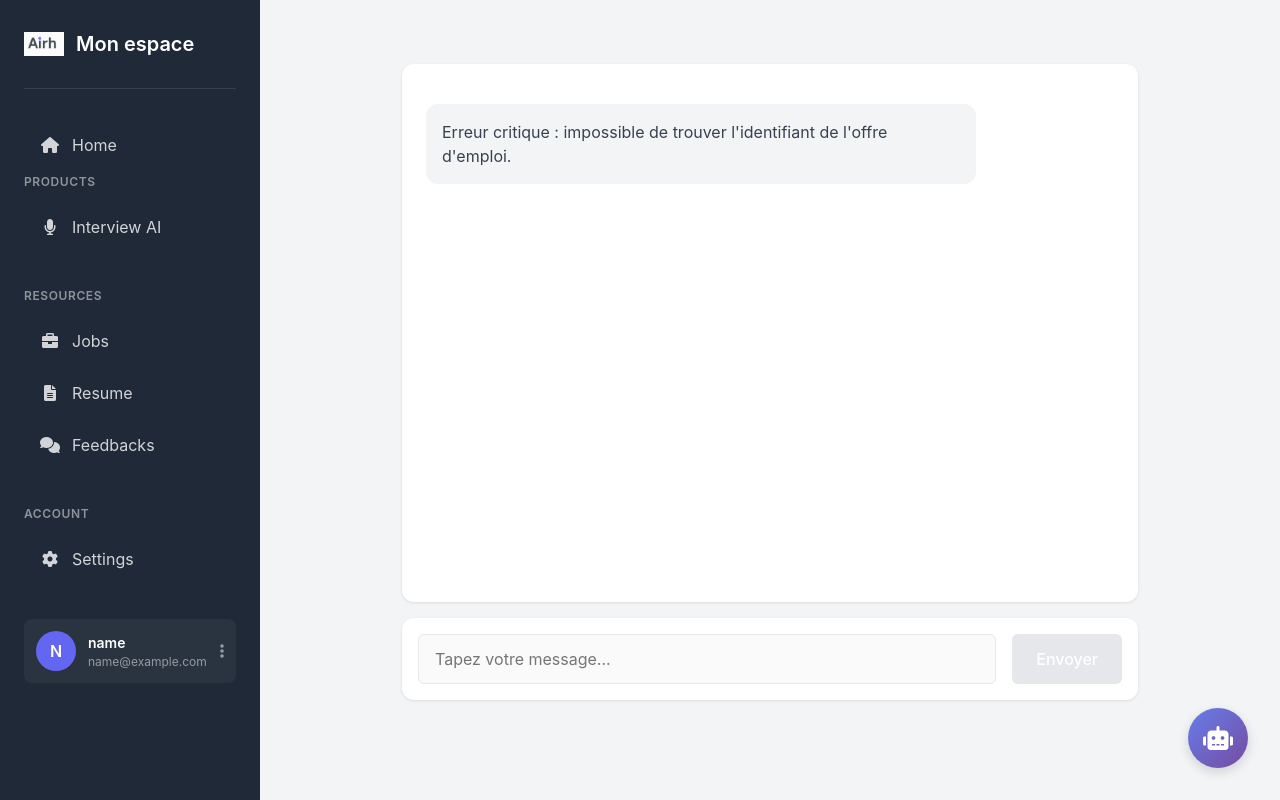
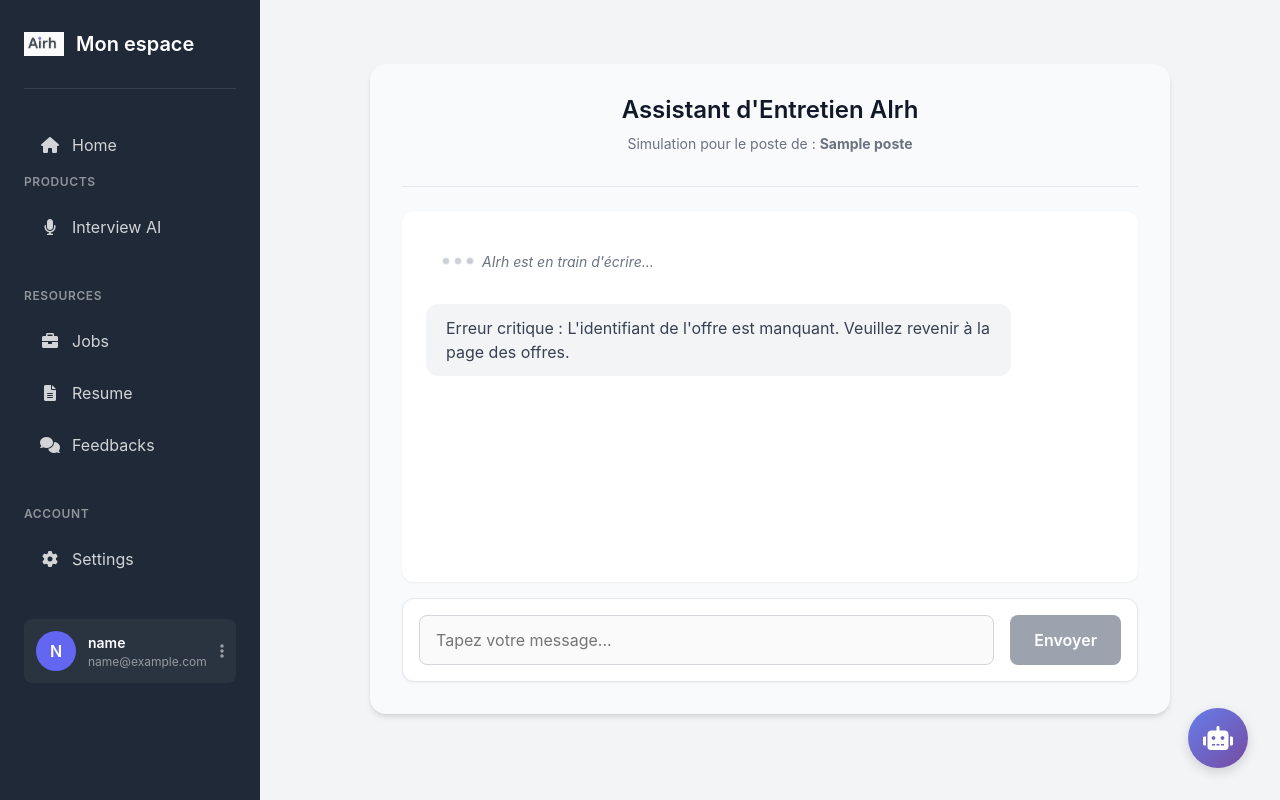
Before and after one commit to quentinL52/AI_interview_front, a Flask app: template templates/interview_ai.html in a window 1280 px wide. Run offline with Flask 3, Linux system fonts and the light colour scheme; the visitor is signed in with stand-in values (Sample User, id 1); tables that the repository leaves empty hold one stand-in row (values such as "Sample post"); the template is opened without the code that fills it: most values are stand-ins (such as "Sample title", 1, 10 or a date in 2020); parts of the project's set-up code (start-up, migrations or seed data) failed here and were passed over.

Commit message:
Update interview_ai.html

```diff
--- a/templates/interview_ai.html
+++ b/templates/interview_ai.html
@@ -1,26 +1,48 @@
 {% extends "base.html" %}
 
-{% block title %}Assistant entretient - AIrh{% endblock %}
+{% block title %}Assistant Entretien - AIrh{% endblock %}
 
 {% block content %}
 <style>
     .chat-container {
         max-width: 800px;
-        margin: 0 auto;
+        margin: 2rem auto;
         padding: 2rem;
-        height: calc(100vh - 100px);
+        height: calc(100vh - 150px);
         display: flex;
         flex-direction: column;
+        background-color: #f9fafb;
+        border-radius: 1rem;
+        box-shadow: 0 4px 6px -1px rgb(0 0 0 / 0.1), 0 2px 4px -2px rgb(0 0 0 / 0.1);
+    }
+
+    .chat-header {
+        text-align: center;
+        margin-bottom: 1.5rem;
+        padding-bottom: 1rem;
+        border-bottom: 1px solid #e5e7eb;
+    }
+
+    .chat-header h1 {
+        font-size: 1.5rem;
+        font-weight: 600;
+        color: #111827;
+    }
+
+    .chat-header p {
+        font-size: 0.875rem;
+        color: #6b7280;
     }
 
     .chat-messages {
         background: white;
         border-radius: 0.75rem;
         padding: 1.5rem;
-        box-shadow: 0 1px 3px rgba(0, 0, 0, 0.1);
+        box-shadow: 0 1px 3px rgba(0, 0, 0, 0.05);
         flex: 1;
         overflow-y: auto;
         margin-bottom: 1rem;
+        scroll-behavior: smooth;
     }
 
     .message {
@@ -30,21 +52,26 @@
     }
 
     .message-content {
-        padding: 1rem;
+        padding: 0.75rem 1.25rem;
         border-radius: 0.75rem;
-        max-width: 80%;
+        max-width: 85%;
+        line-height: 1.5;
     }
 
     .message.bot .message-content {
         background: #F3F4F6;
-        color: var(--text-color);
+        color: #374151;
         align-self: flex-start;
     }
 
     .message.user .message-content {
-        background: var(--primary-color);
+        background: #4f46e5;
         color: white;
         align-self: flex-end;
+    }
+
+    .message.bot .message-content strong {
+        color: #4f46e5;
     }
 
     .chat-input {
@@ -53,109 +80,93 @@
         background: white;
         padding: 1rem;
         border-radius: 0.75rem;
-        box-shadow: 0 1px 3px rgba(0, 0, 0, 0.1);
+        box-shadow: 0 1px 3px rgba(0, 0, 0, 0.05);
+        border: 1px solid #e5e7eb;
     }
 
     .chat-input input {
         flex: 1;
         padding: 0.75rem 1rem;
-        border: 1px solid var(--border-color);
-        border-radius: 0.375rem;
+        border: 1px solid #d1d5db;
+        border-radius: 0.5rem;
         font-size: 1rem;
+        transition: border-color 0.2s, box-shadow 0.2s;
     }
 
     .chat-input input:focus {
         outline: none;
-        border-color: var(--primary-color);
-        box-shadow: 0 0 0 3px rgba(99, 102, 241, 0.1);
+        border-color: #4f46e5;
+        box-shadow: 0 0 0 3px rgba(79, 70, 229, 0.1);
     }
 
     .chat-input button {
         padding: 0.75rem 1.5rem;
-        background: var(--primary-color);
+        background: #4f46e5;
         color: white;
         border: none;
-        border-radius: 0.375rem;
-        font-weight: 500;
+        border-radius: 0.5rem;
+        font-weight: 600;
         cursor: pointer;
-        transition: all 0.2s;
+        transition: background-color 0.2s;
     }
 
     .chat-input button:hover {
-        background: var(--secondary-color);
+        background: #4338ca;
     }
 
     .chat-input button:disabled {
-        background: #E5E7EB;
+        background: #9ca3af;
         cursor: not-allowed;
     }
 
     .typing-indicator {
-        display: none;
+        display: none; /* Caché par défaut */
         padding: 1rem;
-        background: #F3F4F6;
-        border-radius: 0.75rem;
         margin-bottom: 1rem;
         align-self: flex-start;
-        max-width: 80%;
         display: flex;
         align-items: center;
         gap: 0.5rem;
     }
 
     .typing-indicator.show {
-        display: flex;
+        display: flex; /* Affiché via JS */
     }
 
-    .typing-dots {
-        display: flex;
-        gap: 0.25rem;
-    }
-
+    .typing-dots { display: flex; gap: 0.25rem; }
     .typing-dot {
-        width: 8px;
-        height: 8px;
-        background: #9CA3AF;
-        border-radius: 50%;
+        width: 8px; height: 8px; background: #9CA3AF; border-radius: 50%;
         animation: typing-bounce 1.4s infinite ease-in-out;
     }
-
     .typing-dot:nth-child(1) { animation-delay: -0.32s; }
     .typing-dot:nth-child(2) { animation-delay: -0.16s; }
     .typing-dot:nth-child(3) { animation-delay: 0; }
-
     @keyframes typing-bounce {
-        0%, 80%, 100% {
-            transform: scale(0.8);
-            opacity: 0.5;
-        }
-        40% {
-            transform: scale(1);
-            opacity: 1;
-        }
+        0%, 80%, 100% { transform: scale(0.8); opacity: 0.5; }
+        40% { transform: scale(1); opacity: 1; }
     }
-
-    .typing-text {
-        color: #6B7280;
-        font-size: 0.875rem;
-        font-style: italic;
-    }
+    .typing-text { color: #6B7280; font-size: 0.875rem; font-style: italic; }
 </style>
 
 <div class="chat-container">
+    <div class="chat-header">
+        <h1>Assistant d'Entretien AIrh</h1>
+        <p>Simulation pour le poste de : <strong>{{ job_offer.poste }}</strong></p>
+    </div>
+
     <div class="chat-messages" id="chatMessages">
-        <div class="message bot">
+        <!-- Les messages du chat seront injectés ici par JavaScript -->
+    </div>
 
-        </div>
-    </div>
     <div class="typing-indicator" id="typingIndicator">
         <div class="typing-dots">
             <div class="typing-dot"></div>
             <div class="typing-dot"></div>
             <div class="typing-dot"></div>
         </div>
-        <span class="typing-text">AIrh is typing...</span>
+        <span class="typing-text">AIrh est en train d'écrire...</span>
     </div>
+
     <div class="chat-input">
         <input type="text" id="userInput" placeholder="Tapez votre message..." autocomplete="off">
         <button id="sendButton">Envoyer</button>
@@ -175,10 +186,15 @@
 
     function addMessageToUI(content, role) {
         const messageDiv = document.createElement('div');
-        const messageClass = (role === 'user') ? 'user' : 'bot';
-        messageDiv.className = `message ${messageClass}`;
-        const formattedContent = content.replace(/\n/g, '<br>');
-        messageDiv.innerHTML = `<div class="message-content">${formattedContent}</div>`;
+        messageDiv.className = `message ${role}`;
+
+        // Utiliser textContent pour la sécurité, puis innerHTML pour le formatage
+        const contentDiv = document.createElement('div');
+        contentDiv.className = 'message-content';
+        contentDiv.textContent = content; // D'abord le texte brut
+        contentDiv.innerHTML = contentDiv.innerHTML.replace(/\n/g, '<br>'); // Puis le formatage
+
+        messageDiv.appendChild(contentDiv);
         chatMessages.appendChild(messageDiv);
         chatMessages.scrollTop = chatMessages.scrollHeight;
     }
@@ -191,24 +207,6 @@
 
     function hideTypingIndicator() {
         typingIndicator.classList.remove('show');
-        if (typingIndicator.parentNode) {
-            typingIndicator.parentNode.removeChild(typingIndicator);
-        }
-    }
-
-    async function saveAnalysisMetadata() {
-        try {
-            await fetch('/save-analysis', {
-                method: 'POST',
-                headers: { 'Content-Type': 'application/json' },
-                body: JSON.stringify({
-                    feedback_content: null,
-                    job_offer_id: jobId
-                })
-            });
-        } catch (error) {
-            console.error('Erreur sauvegarde métadonnées:', error);
-        }
     }
 
     async function postConversation() {
@@ -217,14 +215,13 @@
         showTypingIndicator();
 
         if (!jobId) {
-            console.error("Erreur: job_id non trouvé dans l'URL.");
-            addMessageToUI("Erreur critique : impossible de trouver l'identifiant de l'offre d'emploi.");
+            addMessageToUI("Erreur critique : L'identifiant de l'offre est manquant. Veuillez revenir à la page des offres.", 'bot');
             hideTypingIndicator();
             return;
         }
 
         try {
-            const response = await fetch('/interview-ai', {
+            const response = await fetch("{{ url_for('interview_ai') }}", {
                 method: 'POST',
                 headers: { 'Content-Type': 'application/json' },
                 body: JSON.stringify({
@@ -233,29 +230,41 @@
                 })
             });
 
+            const data = await response.json();
+
             if (!response.ok) {
-                const errorData = await response.json();
-                throw new Error(errorData.error || `Erreur HTTP: ${response.status}`);
+                throw new Error(data.response || `Erreur HTTP: ${response.status}`);
             }
-
-            const data = await response.json();
 
             if (data.response) {
                 conversationHistory.push({ role: 'assistant', content: data.response });
-                addMessageToUI(data.response, 'assistant');
+                addMessageToUI(data.response, 'bot');
 
-                if (data.response.toLowerCase().includes('nous allons maintenant passer a l\'analyse')) {
-                    await saveAnalysisMetadata();
+                // On réagit au statut renvoyé par le serveur (géré par le graphe)
+                if (data.status === 'finished') {
+                    // L'entretien est terminé, on bloque l'interface
+                    addMessageToUI("L'entretien est maintenant terminé. L'analyse de notre échange va commencer. Vous serez redirigé vers la page de vos feedbacks.", 'bot');
+                    userInput.disabled = true;
+                    sendButton.disabled = true;
+                    userInput.placeholder = "Entretien terminé.";
+
+                    // Rediriger l'utilisateur après un court délai
+                    setTimeout(() => {
+                        window.location.href = "{{ url_for('feedbacks') }}";
+                    }, 5000);
+
+                } else {
+                    // L'entretien continue, on réactive l'interface
+                    sendButton.disabled = false;
+                    userInput.disabled = false;
+                    userInput.focus();
                 }
             }
         } catch (error) {
-            console.error('Erreur:', error);
-            addMessageToUI('Désolé, une erreur technique est survenue.');
+            console.error('Erreur lors de la conversation:', error);
+            addMessageToUI('Désolé, une erreur technique est survenue. Veuillez rafraîchir la page.', 'bot');
         } finally {
             hideTypingIndicator();
-            sendButton.disabled = false;
-            userInput.disabled = false;
-            userInput.focus();
         }
     }
 
@@ -270,11 +279,13 @@
         await postConversation();
     }
 
+    // Événement au chargement de la page pour démarrer la conversation
     document.addEventListener('DOMContentLoaded', () => {
-        postConversation();
+        postConversation(); // Premier appel pour obtenir le message de bienvenue de l'IA
         userInput.focus();
     });
 
+    // Écouteurs d'événements pour l'envoi de message
     sendButton.addEventListener('click', handleUserMessage);
     userInput.addEventListener('keypress', (e) => {
         if (e.key === 'Enter') {
```
